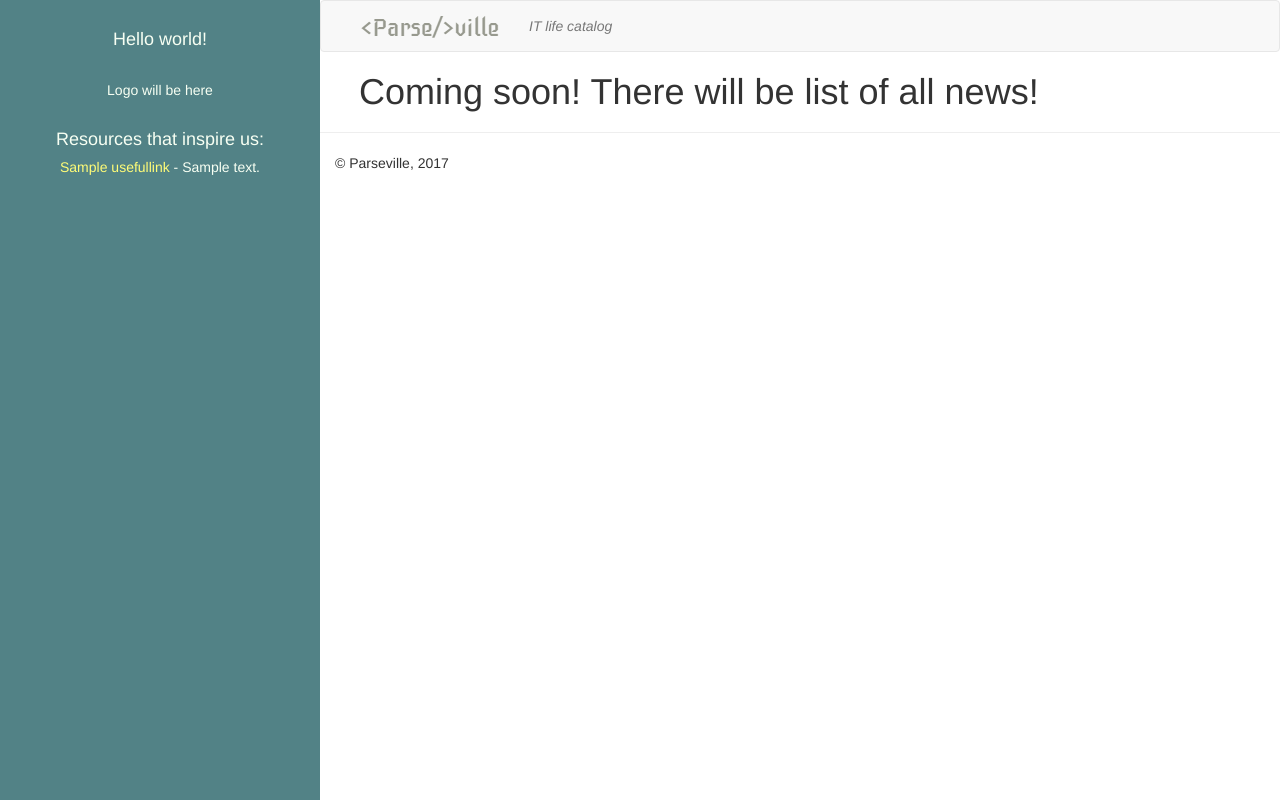
After one commit to martynenko-e/Parseville, a Django app: page /news/ in a window 1280 px wide. The commit adds this page. Run offline with Django 3.2, Linux system fonts and the light colour scheme; tables that the repository leaves empty hold one stand-in row (values such as "Sample post"); some libraries are stand-ins or nearby versions.

Commit message:
update project structure

```diff
--- a/src/parseville/admin.py
+++ b/src/parseville/admin.py
@@ -18,12 +18,12 @@ class AdminProgram(admin.ModelAdmin):
 
 
 class AdminLink(admin.ModelAdmin):
-    list_display = ('name', 'alias', 'show', 'url', 'added_date')
+    list_display = ('name', 'alias', 'show', 'url', 'date')
     list_editable = ('show',)
 
 
 class AdminCompany(admin.ModelAdmin):
-    list_display = ('name', 'alias', 'show', 'url', 'has_logo', 'extra', 'added_date')
+    list_display = ('name', 'alias', 'show', 'url', 'has_logo', 'extra', 'date')
     list_editable = ('show',)
 
     def has_logo(self, obj):
--- /dev/null
+++ b/src/parseville/context_processor.py
@@ -0,0 +1,13 @@
+from parseville.models import UsefulLink
+
+
+def init(request):
+    greeting_text = "<h4>Resources that inspire us:</h4>"
+    for link in UsefulLink.objects.filter(show=True):
+        greeting_text += '<h5><a href="' + link.url + '" target="_blank">' + link.name + '</a> - ' + link.short_text + '</h5>'
+    return {
+        "caption": "IT life catalog",
+        "greeting_caption": "Hello world!",
+        "greeting_logo": "Logo will be here",
+        "greeting_text": greeting_text
+    }
--- a/src/parseville/management/parsers/dou.py
+++ b/src/parseville/management/parsers/dou.py
@@ -5,6 +5,7 @@ from helper import get_soup_from_url, download_image
 from parseville.models import Company
 
 
+# TODO fix 'NoneType' object is not callable
 def parse_company(save):
     soup = get_soup_from_url('https://jobs.dou.ua/ratings/%D0%9A%D0%B8%D0%B5%D0%B2/', save)
     if soup:
--- a/src/parseville/models.py
+++ b/src/parseville/models.py
@@ -47,8 +47,20 @@ class Company(MetaModel):
     show = models.BooleanField(default=False)
     show_on_main = models.BooleanField(default=False)
     has_parser = models.BooleanField(default=False)
-    added_date = models.DateTimeField(auto_now_add=True)
+    date = models.DateTimeField(auto_now_add=True)
     extra = models.TextField(null=True, blank=True)
+
+    def get_absolute_url(self):
+        if self.logo:
+            return "/media/%s/" % self.logo
+        else:
+            return None
+
+    def save(self, force_insert=False, force_update=False, using=None,
+             update_fields=None):
+        if self.description:
+            self.short_text = "Short text"
+        self.save()
 
 
 class Vacancy(MetaModel):
@@ -56,14 +68,13 @@ class Vacancy(MetaModel):
     alias = models.CharField(max_length=200, null=True, blank=True)
     description = models.TextField(blank=True, null=True)
     short_text = models.CharField(max_length=255, blank=True, null=True)
-    date_of_publication = models.DateField(blank=True, null=True)
     show = models.BooleanField(default=False)
     show_on_main = models.BooleanField(default=False)
     url = models.URLField(null=True, blank=True)
     company = models.ForeignKey(Company)
     city = models.ForeignKey(City, null=True, blank=True)
     programming_language = models.ForeignKey(ProgrammingLanguage, null=True, blank=True)
-    added_date = models.DateTimeField(auto_now_add=True)
+    date = models.DateTimeField(auto_now_add=True)
     extra = models.TextField(null=True, blank=True)
 
 
@@ -75,7 +86,7 @@ class UsefulLink(MetaModel):
     show = models.BooleanField(default=False)
     show_on_main = models.BooleanField(default=False)
     url = models.URLField(null=True, blank=True)
-    added_date = models.DateTimeField(auto_now_add=True)
+    date = models.DateTimeField(auto_now_add=True)
     extra = models.TextField(null=True, blank=True)
 
 
@@ -92,8 +103,19 @@ class Office(MetaModel):
 
 class Event(MetaModel):
     name = models.CharField(max_length=255, null=True, blank=True)
-    office = models.ForeignKey(Office, related_name="events")
+    office = models.ForeignKey(Office, related_name="events", null=True, blank=True)
+    date = models.DateTimeField(auto_now_add=True)
+    description = models.TextField(blank=True, null=True)
+    short_text = models.CharField(max_length=255, blank=True, null=True)
+    url = models.URLField(null=True, blank=True)
+    upcoming_date = models.DateTimeField(null=True, blank=True)
+
+
+class News(MetaModel):
+    name = models.CharField(max_length=255, null=True, blank=True)
     date = models.DateTimeField(null=True, blank=True)
     description = models.TextField(blank=True, null=True)
     short_text = models.CharField(max_length=255, blank=True, null=True)
     url = models.URLField(null=True, blank=True)
+    image = models.ImageField(null=True, blank=True, upload_to="news")
+    company = models.ForeignKey(Company, related_name="news")
--- a/src/parseville/settings.py
+++ b/src/parseville/settings.py
@@ -69,6 +69,8 @@ TEMPLATES = [
                 'django.template.context_processors.request',
                 'django.contrib.auth.context_processors.auth',
                 'django.contrib.messages.context_processors.messages',
+
+                'parseville.context_processor.init'
             ],
         },
     },
--- a/src/parseville/urls.py
+++ b/src/parseville/urls.py
@@ -24,6 +24,10 @@ urlpatterns = [
     url(r'^admin/', admin.site.urls),
     url(r'^$', main.marty, name='marty'),
     url(r'^index/', main.index, name='index'),
+    url(r'^vacancies/', main.vacancies, name='vacancies'),
+    url(r'^companies/', main.companies, name='companies'),
+    url(r'^events/', main.events, name='events'),
+    url(r'^news/', main.news, name='news'),
     url(r'^api/init/', api.api_init, name='api_init'),
     url(r'^api/link/(?P<count>[\d]+)?/?', api.api_link, name='api_link'),
                   url(r'^api/get/office/', api.api_get_offices, name='api_get_offices'),
--- a/src/parseville/views/main.py
+++ b/src/parseville/views/main.py
@@ -1,8 +1,8 @@
 # -*- coding: utf-8 -*-
 from django.shortcuts import render
-from api import get_company_batch, get_vacancy_batch, get_link_batch, get_office_batch
+from parseville.models import Vacancy, Company, Event, News
 
-import json
+ROWS_IN_BLOCK = 10
 
 
 def index(request):
@@ -18,14 +18,65 @@ def index(request):
 
 
 def marty(request):
-    data_init = {
-        "company_list": get_company_batch(0),
-        "vacancy_list": get_vacancy_batch(0),
-        "link_list": get_link_batch(0),
-    }
+    # TODO get 20 latest vacancies, adjustable in settings
+    # TODO company with show_on_main
+    # TODO useful links
+    # TODO upcoming events
+    # TODO news?
 
-    return render(request, 'marty-index.html',
-                  {
-                      'data_init': json.dumps(data_init),
-                      'offices': json.dumps(get_office_batch("")),
-                  })
+    latest_vacancies = map(lambda vacancy: {
+        "name": vacancy.name,
+        "description": vacancy.short_text,
+        "date": vacancy.date,
+        "company": vacancy.company.name,
+    }, Vacancy.objects.filter().order_by("-date")[:ROWS_IN_BLOCK])
+
+    show_on_main_companies = map(lambda company: {
+        "name": company.name,
+        "description": company.short_text,
+        "image": company.get_absolute_url(),
+        "date": company.date,
+    }, Company.objects.filter(show_on_main=True).order_by("-date")[:ROWS_IN_BLOCK])
+
+    latest_events = map(lambda event: {
+        "name": event.name,
+        "description": event.short_text,
+        "date": event.date,
+    }, Event.objects.filter().order_by("-date")[:ROWS_IN_BLOCK])
+
+    latest_news = map(lambda new: {
+        "name": new.name,
+        "description": new.short_text,
+        "date": new.date,
+    }, News.objects.filter().order_by("-date")[:ROWS_IN_BLOCK])
+
+    return render(request, 'marty-index.html', {
+        'latest_vacancies': latest_vacancies,
+        'show_on_main_companies': show_on_main_companies,
+        'latest_events': latest_events,
+        'latest_news': latest_news,
+        'events_url': "/events/",
+        'event_count': Event.objects.filter().count(),
+        'vacancies_url': "/vacancies/",
+        'vacancy_count': Vacancy.objects.filter().count(),
+        'companies_url': "/companies/",
+        'company_count': Company.objects.filter().count(),
+        'news_url': "/news/",
+        'news_count': News.objects.filter().count(),
+    })
+
+
+def vacancies(request):
+    return render(request, 'temp.html', {'message': 'Coming soon! There will be list of all vacancies!'})
+
+
+def companies(request):
+    return render(request, 'temp.html', {'message': 'Coming soon! There will be list of all companies!'})
+
+
+def events(request):
+    return render(request, 'temp.html', {'message': 'Coming soon! There will be list of all events!'})
+
+
+def news(request):
+    return render(request, 'temp.html', {'message': 'Coming soon! There will be list of all news!'})
--- a/src/static/css/marty.css
+++ b/src/static/css/marty.css
@@ -1,11 +1,3 @@
-a {
-    color: #d9411e;
-    text-decoration: none
-}
-
-a:hover {
-    color: #ff5a09
-}
 
 img {
     max-width: 100%
@@ -16,12 +8,16 @@ aside {
     text-align: center;
 }
 
-aside, aside a {
-    color: #fff
+aside, aside {
+    color: #f7fff3
+}
+
+aside a {
+    color: #fffc77
 }
 
 aside a:hover {
-    color: #eee
+    color: #eeee23
 }
 
 aside div {
@@ -96,3 +92,49 @@ aside div p {
         height: 90px
     }
 }
+
+.psv_row_indent {
+    padding-bottom: 0.5em;
+    margin-bottom: 0.5em;
+    border-bottom: solid 0.1em #efefef;
+}
+
+.psv_block_padding {
+    padding-left: 10px;
+    padding-right: 10px;
+}
+
+.content {
+    width: 95%;
+    margin: 0 auto;
+    padding: 0 15px;
+}
+
+.psv-nav-padding {
+    padding: 0 25px;
+}
+
+.psv_left-half {
+    width: 70px;
+    float: left;
+}
+
+.psv_right-half {
+    width: calc(100% - 70px);
+    float: left;
+}
+
+.psv_default_font {
+    font-size: 0.9em;
+    color: grey;
+}
+
+.psv_link:hover {
+    color: #1029a5;
+    text-decoration: underline;
+    cursor: pointer;
+}
+
+.psv_link {
+    color: #5986fa;
+}
--- a/src/static/js/script.js
+++ b/src/static/js/script.js
@@ -1,5 +1,3 @@
-;
-
 var globalLinks = [],
     globalVacancies = [],
     globalCompanies = [],
--- /dev/null
+++ b/src/templates/base.html
@@ -0,0 +1,61 @@
+{% load static %}
+<!DOCTYPE html>
+<html lang="en">
+<head>
+    <meta charset="UTF-8">
+    <title>Parseville</title>
+    <script src="https://ajax.googleapis.com/ajax/libs/jquery/1.11.3/jquery.min.js"></script>
+    <!--Add bootstrap-->
+    <link rel="stylesheet" href="{% static 'css/bootstrap.min.css' %}">
+    <link rel="stylesheet" href="{% static 'css/marty.css' %}">
+    <script src="{% static 'js/bootstrap.min.js' %}"></script>
+    <script src="{% static 'js/marty.js' %}"></script>
+</head>
+<body style="margin-top: 60px;">
+<aside id="full-view">
+    <div class="col-xs-12">
+        <div class="title-box"><h4>{{ greeting_caption }}</h4></div>
+        <div class="entry-image" style="">{{ greeting_logo }}</div>
+        <div class="entry-container">{{ greeting_text|safe }}</div>
+    </div>
+</aside>
+<main>
+    <nav class="navbar navbar-default">
+        <div class="psv-nav-padding">
+            <!-- Brand and toggle get grouped for better mobile display -->
+            <div class="navbar-header">
+                <button type="button" class="navbar-toggle collapsed" data-toggle="collapse"
+                        data-target="#bs-example-navbar-collapse-1" aria-expanded="false">
+                    <span class="sr-only">Toggle navigation</span>
+                    <span class="icon-bar"></span>
+                    <span class="icon-bar"></span>
+                    <span class="icon-bar"></span>
+                </button>
+                <a class="navbar-brand" href="/">
+                    <img alt="Brand" src="{% static 'images/parseville.png' %}">
+                </a>
+                <i>
+                    <div class="navbar-text tm-navbar-text">{{ caption }}</div>
+                </i>
+            </div>
+            <!-- Collect the nav links, forms, and other content for toggling -->
+            <div class="collapse navbar-collapse" id="bs-example-navbar-collapse-1">
+
+            </div><!-- /.navbar-collapse -->
+        </div><!-- /.container -->
+    </nav>
+    <div class="content">
+        {% block content %}{% endblock %}
+    </div>
+    <hr>
+    <footer class="footer">
+        <div class="col-xs-12">
+            <div class="copyright-text">
+                © Parseville, 2017
+            </div>
+        </div>
+    </footer>
+</main>
+</body>
+{% block script %}{% endblock %}
+</html>
--- /dev/null
+++ b/src/templates/temp.html
@@ -0,0 +1,4 @@
+{% extends "base.html" %}
+{% block content %}
+    <h1>{{ message }}</h1>
+{% endblock %}
```
Also changed, not shown: src/parseville/management/commands/initialization.py (+19 -2 lines), src/parseville/management/commands/startparsers.py (+10 -5 lines), src/parseville/management/parsers/softserve.py (+58 -24 lines), src/static/js/mapInit.js (+7 -7 lines), src/templates/marty-index.html (+126 -69 lines), 1 other file.
